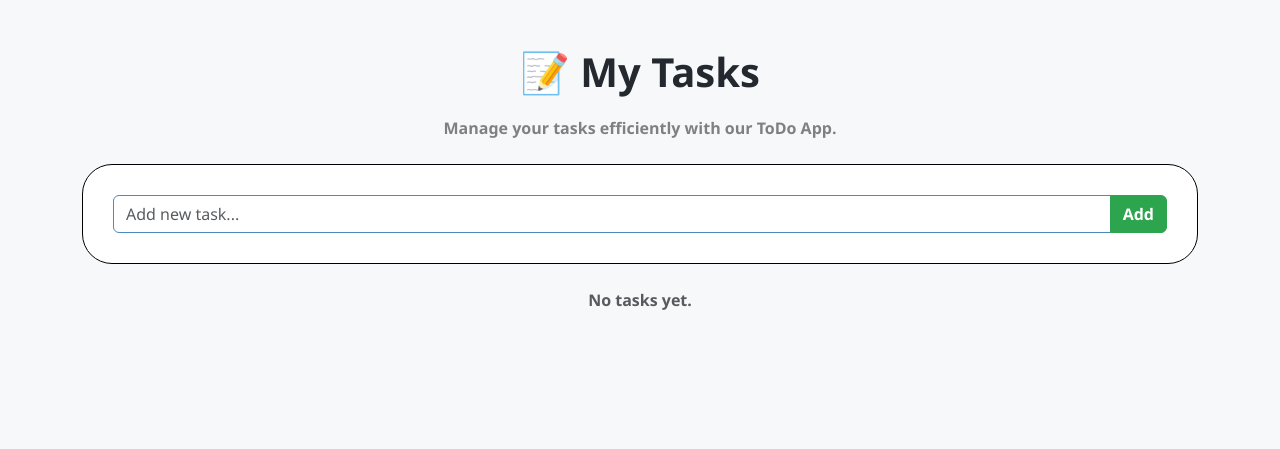
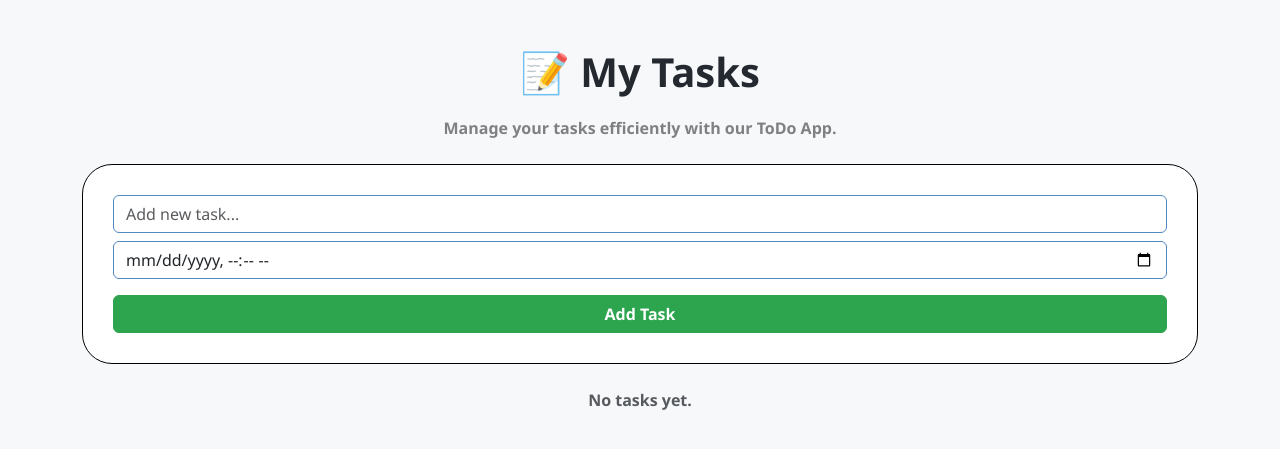
Before and after one commit to atasamiloglu/flask-todo-app, a Flask app: page / in a window 1280 px wide. Shown: the part 56-505 px from the top of the page. Run offline with Flask 3, Linux system fonts and the light colour scheme; the visitor is signed in with stand-in values (Sample User, id 1); data that the repository does not hold is empty.

Commit message:
Improve task management features

```diff
--- a/app.py
+++ b/app.py
@@ -4,6 +4,7 @@ from extensions import db, login_manager
 from models import User, Task
 from werkzeug.security import generate_password_hash, check_password_hash
 from flask_login import login_user, logout_user, login_required, current_user
+from datetime import datetime
 
 app = Flask(__name__)
 
@@ -25,15 +26,23 @@ def index():
     if request.method == "POST":
 
         title = request.form["title"]
+        deadline = request.form["deadline"]
+
+        deadline_date = None
+
+        if deadline:
+            deadline_date = datetime.fromisoformat(deadline)
 
         new_task = Task(
             title=title,
+            deadline=deadline_date,
             user_id=current_user.id
         )
 
         db.session.add(new_task)
         db.session.commit()
 
+        flash("Task added successfully!", "success")
         return redirect(url_for("index"))
 
     tasks = Task.query.filter_by(user_id=current_user.id).all()
@@ -60,6 +69,7 @@ def login():
             return redirect(url_for("login"))
 
         login_user(user)
+        flash("Welcome back!", "success")
         return redirect(url_for("index"))
 
     return render_template("login.html")
@@ -67,7 +77,6 @@ def login():
 
 @app.route("/register", methods=["GET", "POST"])
 def register():
-
 
     if request.method == "POST":
 
@@ -104,11 +113,14 @@ def register():
 
     return render_template("register.html")
 
+
 @app.route("/logout")
 @login_required
 def logout():
     logout_user()
+    flash("Logged out successfully.", "success")
     return redirect(url_for("login"))
+
 
 @app.route("/complete/<int:task_id>")
 @login_required
@@ -120,10 +132,27 @@ def complete_task(task_id):
         return "Unauthorized", 403
 
     task.completed = True
-
     db.session.commit()
 
+    flash("Task completed!", "success")
     return redirect(url_for("index"))
+
+
+@app.route("/undo/<int:task_id>")
+@login_required
+def undo_task(task_id):
+
+    task = Task.query.get_or_404(task_id)
+
+    if task.user_id != current_user.id:
+        return "Unauthorized", 403
+
+    task.completed = False
+    db.session.commit()
+
+    flash("Task marked as incomplete.", "warning")
+    return redirect(url_for("index"))
+
 
 @app.route("/delete/<int:task_id>")
 @login_required
@@ -137,6 +166,7 @@ def delete_task(task_id):
     db.session.delete(task)
     db.session.commit()
 
+    flash("Task deleted successfully.", "success")
     return redirect(url_for("index"))
 
 
--- a/models.py
+++ b/models.py
@@ -1,5 +1,7 @@
 from extensions import db
 from flask_login import UserMixin
+from datetime import datetime
+
 
 
 class User(UserMixin, db.Model):
@@ -19,6 +21,8 @@ class Task(db.Model):
     id = db.Column(db.Integer, primary_key=True)
     title = db.Column(db.String(200), nullable=False)
     completed = db.Column(db.Boolean, default=False)
+    created_at = db.Column(db.DateTime, default=datetime.utcnow)
+    deadline = db.Column(db.DateTime, nullable=True)
 
     user_id = db.Column(
         db.Integer,
--- a/templates/index.html
+++ b/templates/index.html
@@ -6,18 +6,17 @@
 
     <link href="https://cdn.jsdelivr.net/npm/bootstrap@5.3.3/dist/css/bootstrap.min.css" rel="stylesheet">
     <link rel="stylesheet" href="{{ url_for('static', filename='style.css') }}">
-
 </head>
 
 <body>
+
     <nav class="navbar navbar-expand-lg navbar-dark" style="background-color: #2d2d2d;">
         <div class="container">
 
+            <a class="navbar-brand" href="#">📋 ToDo App</a>
 
-
-            <a class="navbar-brand" href="#">📋 ToDo App </a>
-
-            <button class="navbar-toggler" type="button" data-bs-toggle="collapse" data-bs-target="#navbarNav">
+            <button class="navbar-toggler" type="button" data-bs-toggle="collapse"
+                data-bs-target="#navbarNav">
                 <span class="navbar-toggler-icon"></span>
             </button>
 
@@ -61,7 +60,6 @@
 
                     {% endif %}
 
-
                 </ul>
 
             </div>
@@ -71,17 +69,37 @@
 
     <div class="container">
 
+        {% with messages = get_flashed_messages(with_categories=true) %}
+            {% if messages %}
+                {% for category, message in messages %}
+                    <div class="alert alert-{{ category }} mt-3" role="alert">
+                        {{ message }}
+                    </div>
+                {% endfor %}
+            {% endif %}
+        {% endwith %}
+
         <h1 class="text-center mt-5">📝 My Tasks</h1>
         <p class="text-center">Manage your tasks efficiently with our ToDo App.</p>
 
         <form method="POST" class="mt-4">
-            <div class="input-group">
-                <input type="text" class="form-control" name="title" placeholder="Add new task..." required>
 
-                <button class="btn btn-primary" type="submit">
-                    Add
+            <input
+                type="text"
+                class="form-control mb-2"
+                name="title"
+                placeholder="Add new task..."
+                required>
+
+            <input
+                type="datetime-local"
+                class="form-control mb-3"
+                name="deadline">
+
+            <button class="btn btn-primary w-100" type="submit">
+                Add Task
             </button>
-            </div>
+
         </form>
 
         <div class="mt-4">
@@ -94,25 +112,59 @@
 
                 <li class="list-group-item d-flex justify-content-between align-items-center">
 
+                    <div>
+
                         {% if task.completed %}
-                    <span class="text-decoration-line-through text-muted">
+                            <strong class="text-decoration-line-through text-muted">
                                 ✅ {{ task.title }}
-                    </span>
+                            </strong>
                         {% else %}
-                    <span>
-                        {{ task.title }}
-                    </span>
+                            <strong>{{ task.title }}</strong>
                         {% endif %}
 
-                    {% if not task.completed %}
-                    <a href="{{ url_for('complete_task', task_id=task.id) }}" class="btn btn-success btn-sm">
+                        <br>
+
+                        {% if task.created_at %}
+                        <small class="text-muted">
+                            🕒 Created:
+                            {{ task.created_at.strftime("%d.%m.%Y %H:%M") }}
+                        </small>
+                        <br>
+                        {% endif %}
+
+                        {% if task.deadline %}
+                        <small class="text-danger">
+                            📅 Deadline:
+                            {{ task.deadline.strftime("%d.%m.%Y %H:%M") }}
+                        </small>
+                        {% endif %}
+
+                    </div>
+
+                    <div>
+
+                        {% if task.completed %}
+
+                        <a href="{{ url_for('undo_task', task_id=task.id) }}"
+                           class="btn btn-warning btn-sm">
+                            ↩ Undo
+                        </a>
+
+                        {% else %}
+
+                        <a href="{{ url_for('complete_task', task_id=task.id) }}"
+                           class="btn btn-success btn-sm">
                             ✓ Complete
                         </a>
+
                         {% endif %}
 
-                    <a href="{{ url_for('delete_task', task_id=task.id) }}" class="btn btn-danger btn-sm">
+                        <a href="{{ url_for('delete_task', task_id=task.id) }}"
+                           class="btn btn-danger btn-sm">
                             🗑 Delete
                         </a>
+
+                    </div>
 
                 </li>
 
@@ -122,16 +174,15 @@
 
             {% else %}
 
-            <p class="text-center text-muted mt-3">
+            <p class="text-center text-muted mt-4">
                 No tasks yet.
             </p>
 
             {% endif %}
 
         </div>
+
     </div>
-
-
 
 </body>
 
```
Lines whose indentation alone changed are shown as unchanged.
